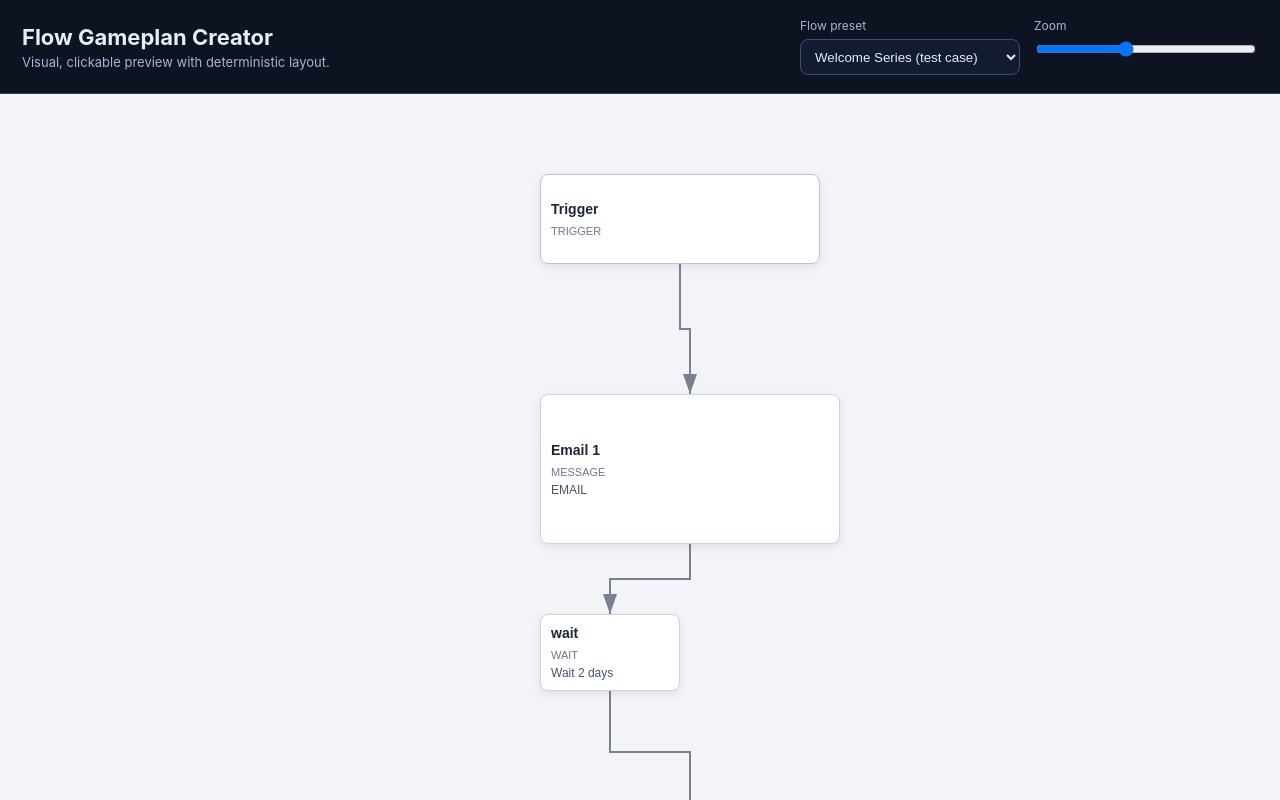
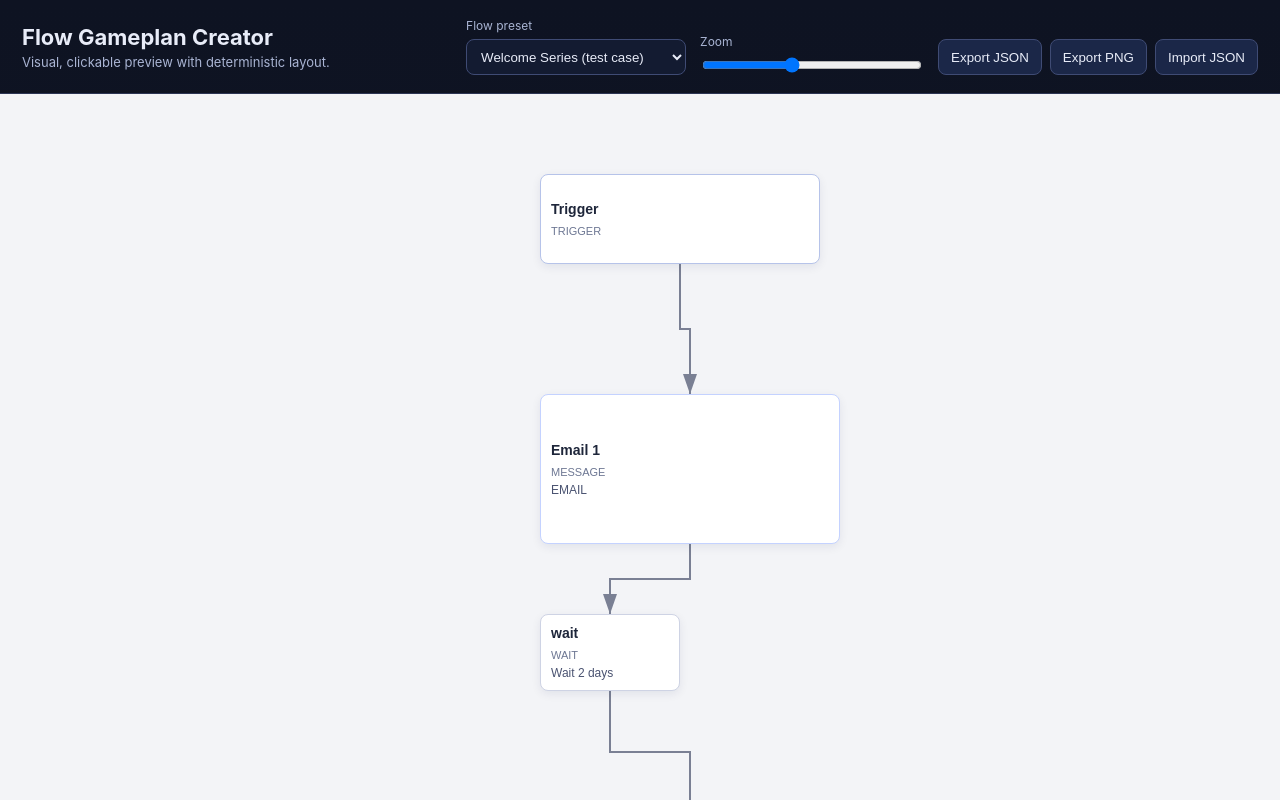
Before and after one commit to Naboni/Flow-Gameplan-Creator, a React (Vite) app in the folder apps/web/: page / in a window 1280 px wide. Shown: the top 800 px of the page. Built offline with nearby package versions, Linux system fonts and the light colour scheme.

Commit message:
add import export

```diff
--- a/apps/web/package.json
+++ b/apps/web/package.json
@@ -11,7 +11,7 @@
   "dependencies": {
     "@flow/core": "file:../../libs/core",
     "@flow/layout": "file:../../libs/layout",
-    "flow-gameplan-creator": "file:../..",
+    "html-to-image": "^1.11.11",
     "react": "^18.3.1",
     "react-dom": "^18.3.1"
   },
--- a/apps/web/src/App.tsx
+++ b/apps/web/src/App.tsx
@@ -1,4 +1,4 @@
-import { useMemo, useState } from "react";
+import { useMemo, useRef, useState, type ChangeEvent } from "react";
 import {
   expandPackageTemplate,
   parseFlowSpec,
@@ -6,17 +6,27 @@ import {
   type FlowSpec
 } from "@flow/core";
 import { buildLayout } from "@flow/layout";
+import { toPng } from "html-to-image";
 
-type TemplateChoice = "welcome-series" | "core-foundation" | "growth-engine" | "full-system";
+type TemplateChoice =
+  | "welcome-series"
+  | "core-foundation"
+  | "growth-engine"
+  | "full-system"
+  | "custom";
 
 const CHOICES: Array<{ label: string; value: TemplateChoice }> = [
   { label: "Welcome Series (test case)", value: "welcome-series" },
   { label: "Core Foundation", value: "core-foundation" },
   { label: "Growth Engine", value: "growth-engine" },
-  { label: "Full System", value: "full-system" }
+  { label: "Full System", value: "full-system" },
+  { label: "Custom (imported)", value: "custom" }
 ];
 
 function getSpecFromChoice(choice: TemplateChoice): FlowSpec {
+  if (choice === "custom") {
+    return parseFlowSpec(welcomeSeriesFixture);
+  }
   if (choice === "welcome-series") {
     return parseFlowSpec(welcomeSeriesFixture);
   }
@@ -44,8 +54,18 @@ export default function App() {
   const [choice, setChoice] = useState<TemplateChoice>("welcome-series");
   const [zoom, setZoom] = useState(1);
   const [selectedNodeId, setSelectedNodeId] = useState<string | null>(null);
+  const [customSpec, setCustomSpec] = useState<FlowSpec | null>(null);
+  const [notice, setNotice] = useState<string>("");
+  const [busyExport, setBusyExport] = useState(false);
+  const importInputRef = useRef<HTMLInputElement | null>(null);
+  const stageRef = useRef<HTMLDivElement | null>(null);
 
-  const spec = useMemo(() => getSpecFromChoice(choice), [choice]);
+  const spec = useMemo(() => {
+    if (choice === "custom" && customSpec) {
+      return customSpec;
+    }
+    return getSpecFromChoice(choice);
+  }, [choice, customSpec]);
   const layout = useMemo(() => buildLayout(spec), [spec]);
   const nodesById = useMemo(() => new Map(spec.nodes.map((node) => [node.id, node])), [spec.nodes]);
   const selectedNode = selectedNodeId ? nodesById.get(selectedNodeId) : null;
@@ -55,6 +75,66 @@ export default function App() {
     const maxY = Math.max(...layout.nodes.map((node) => node.y + node.height), 0);
     return { width: maxX + 200, height: maxY + 200 };
   }, [layout.nodes]);
+
+  function downloadBlob(content: Blob, filename: string) {
+    const url = URL.createObjectURL(content);
+    const anchor = document.createElement("a");
+    anchor.href = url;
+    anchor.download = filename;
+    anchor.click();
+    URL.revokeObjectURL(url);
+  }
+
+  function handleExportJson() {
+    const payload = JSON.stringify(spec, null, 2);
+    downloadBlob(
+      new Blob([payload], { type: "application/json;charset=utf-8" }),
+      `${spec.id}.json`
+    );
+    setNotice("Exported JSON.");
+  }
+
+  async function handleExportPng() {
+    if (!stageRef.current) {
+      return;
+    }
+    setBusyExport(true);
+    try {
+      const dataUrl = await toPng(stageRef.current, {
+        cacheBust: true,
+        backgroundColor: "#f3f4f7",
+        pixelRatio: 2
+      });
+      const anchor = document.createElement("a");
+      anchor.href = dataUrl;
+      anchor.download = `${spec.id}.png`;
+      anchor.click();
+      setNotice("Exported PNG.");
+    } catch {
+      setNotice("PNG export failed.");
+    } finally {
+      setBusyExport(false);
+    }
+  }
+
+  async function handleImportJson(event: ChangeEvent<HTMLInputElement>) {
+    const file = event.target.files?.[0];
+    if (!file) {
+      return;
+    }
+    try {
+      const text = await file.text();
+      const parsed = parseFlowSpec(JSON.parse(text));
+      setCustomSpec(parsed);
+      setChoice("custom");
+      setSelectedNodeId(null);
+      setNotice("Imported JSON successfully.");
+    } catch {
+      setNotice("Invalid JSON or flow schema.");
+    } finally {
+      event.target.value = "";
+    }
+  }
 
   return (
     <div className="app-shell">
@@ -85,13 +165,33 @@ export default function App() {
               onChange={(event) => setZoom(Number(event.target.value))}
             />
           </label>
+          <div className="actions">
+            <button type="button" onClick={handleExportJson}>
+              Export JSON
+            </button>
+            <button type="button" onClick={handleExportPng} disabled={busyExport}>
+              {busyExport ? "Exporting..." : "Export PNG"}
+            </button>
+            <button type="button" onClick={() => importInputRef.current?.click()}>
+              Import JSON
+            </button>
+            <input
+              ref={importInputRef}
+              type="file"
+              accept="application/json,.json"
+              className="hidden-input"
+              onChange={handleImportJson}
+            />
+          </div>
         </div>
       </header>
+      {notice ? <div className="notice">{notice}</div> : null}
 
       <main className="content-grid">
         <section className="canvas-panel">
           <div className="canvas-scroll">
             <div
+              ref={stageRef}
               className="canvas-stage"
               style={{
                 width: bounds.width,
--- a/apps/web/src/styles.css
+++ b/apps/web/src/styles.css
@@ -40,6 +40,7 @@ body {
 .controls {
   display: flex;
   gap: 14px;
+  align-items: flex-end;
 }
 
 .controls label {
@@ -53,6 +54,37 @@ body {
 select,
 input[type="range"] {
   min-width: 220px;
+}
+
+.actions {
+  display: flex;
+  gap: 8px;
+}
+
+.actions button {
+  height: 36px;
+  border-radius: 8px;
+  border: 1px solid #3f4b74;
+  background: #1b2748;
+  color: #e8ecf8;
+  padding: 0 12px;
+  cursor: pointer;
+}
+
+.actions button:disabled {
+  opacity: 0.6;
+  cursor: not-allowed;
+}
+
+.hidden-input {
+  display: none;
+}
+
+.notice {
+  padding: 8px 22px;
+  font-size: 13px;
+  color: #a8f0bf;
+  border-bottom: 1px solid #2c3554;
 }
 
 select {
```
Also changed, not shown: apps/web/src/types/html-to-image.d.ts (added, +9 -0 lines), 1 other file (tests, documents, lock files or other folders).
